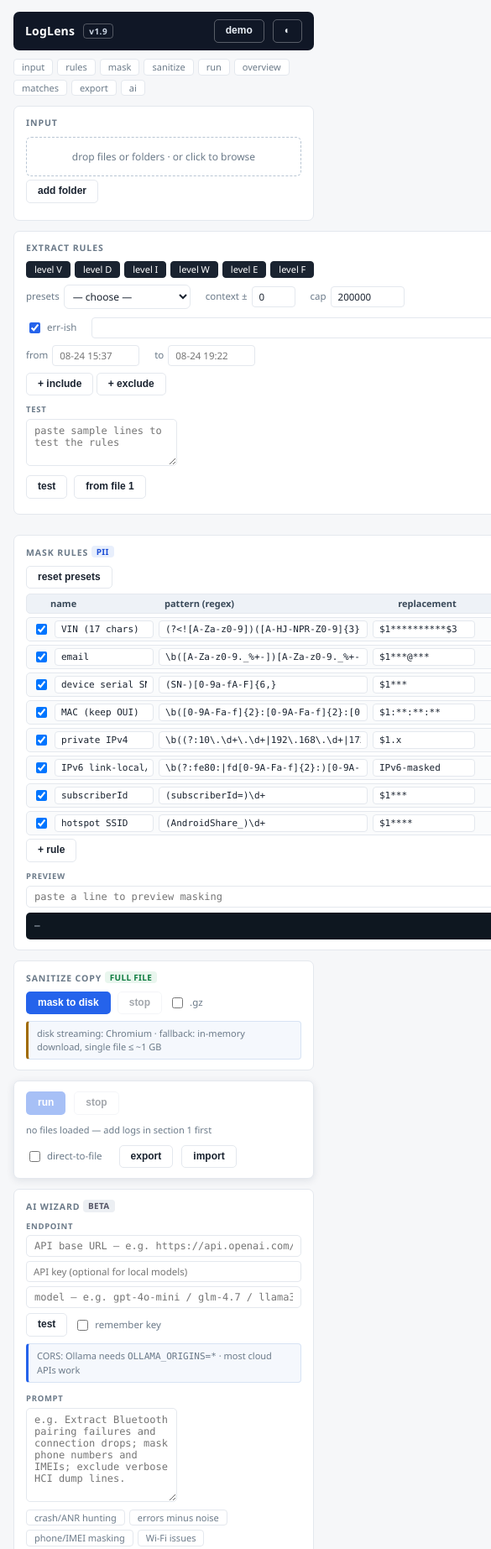
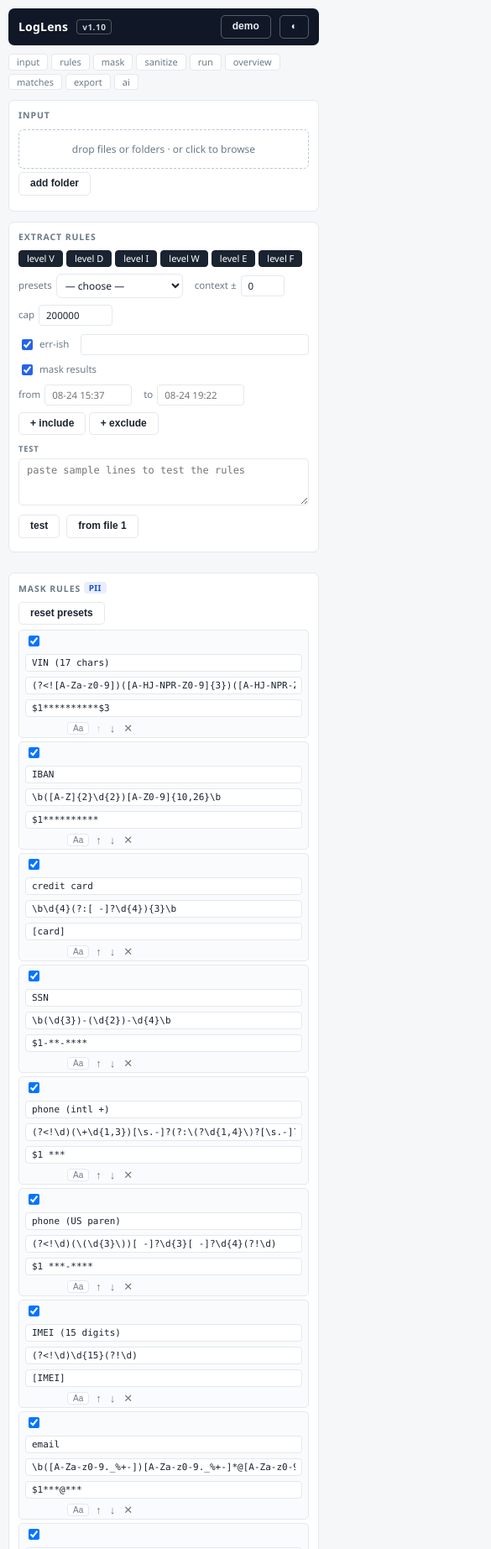
Before and after one commit to CJ-1981/loglens, a plain HTML site: page loglens.html in a window 390 px wide. Shown: the top 1845 px of the page at 84% size, 585 px wide, since content can reach past the window. Drawn offline with Linux system fonts and the light colour scheme.

Commit message:
v1.10: expand default PII presets to 15 rules (IBAN, card, SSN, phone, IMEI, public IPv4) with timestamp/epoch guards; mobile-responsive layout

```diff
--- a/loglens.html
+++ b/loglens.html
@@ -55,7 +55,7 @@
 label.tgl{display:flex;align-items:center;gap:5px;font-size:11.5px;color:var(--mut);cursor:pointer;margin-right:10px;white-space:nowrap}
 label.tgl input{accent-color:var(--accent)}
 input[type=text],input[type=number],input[type=password],select{border:1px solid var(--line);border-radius:4px;padding:4px 8px;font-size:11.5px;font-family:inherit;color:var(--ink);background:#fff}
-textarea{border:1px solid var(--line);border-radius:5px;padding:6px 9px;font-size:12px;font-family:var(--mono);resize:vertical;color:var(--ink);background:#fff}
+textarea{border:1px solid var(--line);border-radius:5px;padding:6px 9px;font-size:12px;font-family:var(--mono);resize:vertical;color:var(--ink);background:#fff;width:100%}
 .stats{display:grid;grid-template-columns:repeat(auto-fit,minmax(118px,1fr));gap:8px;margin-bottom:10px}
 .stat{background:#fff;border:1px solid var(--line);border-radius:6px;padding:7px 11px}
 .stat .n{font-size:18px;font-weight:700;font-variant-numeric:tabular-nums}
@@ -85,6 +85,21 @@
 .toast.show{opacity:.96}
 .reswrap tr[data-i]{cursor:copy}
 input[type=text]:disabled,input[type=number]:disabled{opacity:.45}
+/* mobile */
+@media(max-width:640px){
+  .wrap{padding:10px 10px 56px}
+  header.top{flex-wrap:wrap;row-gap:6px;padding:8px 12px}
+  .card{padding:10px 11px}
+  .rule{flex-wrap:wrap}
+  .rule input[type=text],.rule input[type=text].nm,.rule input[type=text].rp{flex:1 1 100%}
+  .rulehdr{display:none}
+  .stats{grid-template-columns:repeat(2,1fr)}
+  .chips{gap:4px}
+  label.tgl{margin-right:6px}
+  .reswrap{max-height:420px}
+  #runCard{position:static}
+  table{font-size:11px}
+}
 /* dark theme (toggle in header; persisted) */
 body[data-theme=dark]{--bg:#0d1218;--card:#151c24;--ink:#d7e3ee;--mut:#8ba1b5;--line:#263140;
   --accent:#4d8bff;--red:#ff6b6e;--amber:#e0a52e;--green:#3fbf6f;--dark:#0a1017;--code:#0a0f15;--codeink:#c9d8e6}
@@ -170,7 +185,7 @@
 <div class="wrap">
 
 <header class="top" title="Log extraction &amp; PII masking — 100% client-side, files never leave this machine">
-  <h1>LogLens</h1><span class="ver">v1.9</span>
+  <h1>LogLens</h1><span class="ver">v1.10</span>
   <div class="spacer"></div>
   <button class="btn sec" id="btnDemo" title="load a small synthetic sample">demo</button>
   <button class="btn sec" id="btnTheme" title="toggle dark mode">◐</button>
@@ -234,7 +249,7 @@
     <div style="margin-bottom:6px;display:flex;gap:8px;flex-wrap:wrap">
       <button class="btn sec" id="restoreMask">reset presets</button>
     </div>
-    <div class="rule" style="background:#eef2f7;font-weight:600;font-size:11px;color:#3a4a5a">
+    <div class="rule rulehdr" style="background:#eef2f7;font-weight:600;font-size:10px;color:#3a4a5a;letter-spacing:.4px">
       <span style="width:15px"></span><span class="nm" style="width:130px;flex:0 0 130px">name</span>
       <span style="flex:1">pattern (regex)</span><span class="rp" style="width:150px;flex:0 0 150px">replacement</span><span class="hits">hits</span><span style="width:22px"></span>
     </div>
@@ -378,7 +393,7 @@
 
 <div class="toast" id="toast"></div>
 <div class="footer">
-  LogLens v1.9 · single-file · no server · offline · profiles auto-save in this browser · default PII presets cover common vehicle/embedded-log identifiers · optional [Lnnn] prefix · AI wizard (bring your own endpoint)
+  LogLens v1.10 · single-file · no server · offline · profiles auto-save in this browser · 15 default PII mask rules (VIN, IBAN, card, SSN, phone, IMEI, email, serial, MAC, IP…) · optional [Lnnn] prefix · AI wizard (bring your own endpoint)
   optional [Lnnn] prefix · AI rule wizard (bring your own OpenAI-compatible endpoint).
 </div>
 </div>
@@ -629,12 +644,21 @@
   }
 
   // ------- default presets -------
+  // order matters: specific/context rules first, generic ranges last.
+  // Guards: timestamps ("08-24 15:37:01.123") and epoch-ms (13 digits) must NOT match.
   const DEFAULT_MASK = [
     {name:'VIN (17 chars)',  pattern:'(?<![A-Za-z0-9])([A-HJ-NPR-Z0-9]{3})([A-HJ-NPR-Z0-9]{10})([A-HJ-NPR-Z0-9]{4})(?![A-Za-z0-9])', replace:'$1**********$3', flags:'g'},
+    {name:'IBAN',            pattern:'\\b([A-Z]{2}\\d{2})[A-Z0-9]{10,26}\\b', replace:'$1**********', flags:'g'},
+    {name:'credit card',     pattern:'\\b\\d{4}(?:[ -]?\\d{4}){3}\\b', replace:'[card]', flags:'g'},
+    {name:'SSN',             pattern:'\\b(\\d{3})-(\\d{2})-\\d{4}\\b', replace:'$1-**-****', flags:'g'},
+    {name:'phone (intl +)',  pattern:'(?<!\\d)(\\+\\d{1,3})[\\s.-]?(?:\\(?\\d{1,4}\\)?[\\s.-]?)?\\d{2,4}(?:[\\s.-]?\\d{2,4}){1,3}(?!\\d)', replace:'$1 ***', flags:'g'},
+    {name:'phone (US paren)',pattern:'(?<!\\d)(\\(\\d{3}\\))[ -]?\\d{3}[ -]?\\d{4}(?!\\d)', replace:'$1 ***-****', flags:'g'},
+    {name:'IMEI (15 digits)',pattern:'(?<!\\d)\\d{15}(?!\\d)', replace:'[IMEI]', flags:'g'},
     {name:'email',           pattern:'\\b([A-Za-z0-9._%+-])[A-Za-z0-9._%+-]*@[A-Za-z0-9.-]+\\.[A-Za-z]{2,}\\b', replace:'$1***@***', flags:'g'},
     {name:'device serial SN-', pattern:'(SN-)[0-9a-fA-F]{6,}', replace:'$1***', flags:'g'},
     {name:'MAC (keep OUI)',  pattern:'\\b([0-9A-Fa-f]{2}:[0-9A-Fa-f]{2}:[0-9A-Fa-f]{2})(?::[0-9A-Fa-f]{2}){3}\\b', replace:'$1:**:**:**', flags:'g'},
     {name:'private IPv4',    pattern:'\\b((?:10\\.\\d+\\.\\d+|192\\.168\\.\\d+|172\\.(?:1[6-9]|2\\d|3[01])\\.\\d+))\\.\\d{1,3}\\b', replace:'$1.x', flags:'g'},
+    {name:'IPv4 (any)',      pattern:'\\b(\\d{1,3}\\.\\d{1,3})\\.\\d{1,3}\\.\\d{1,3}\\b', replace:'$1.x.x', flags:'g'},
     {name:'IPv6 link-local/ULA', pattern:'\\b(?:fe80:|fd[0-9A-Fa-f]{2}:)[0-9A-Fa-f:]*[0-9A-Fa-f]', replace:'IPv6-masked', flags:'g'},
     {name:'subscriberId',    pattern:'(subscriberId=)\\d+', replace:'$1***', flags:'g'},
     {name:'hotspot SSID',    pattern:'(AndroidShare_)\\d+', replace:'$1****', flags:'g'},
@@ -667,7 +691,7 @@
     'syslog, ISO-8601 and other common timestamp formats also occur and are auto-normalized.',
     'Extraction semantics: a line is kept when it matches ANY include rule and NO exclude rule; include patterns are applied case-insensitively unless ci=false.',
     'Mask rules run in order over every kept line; "replace" may use $1/$2 group references.',
-    'Built-in PII presets already cover: VIN-style 17-char identifiers, email, device "SN-…" serials, MAC (keeps OUI), private IPv4, IPv6 link-local/ULA, subscriberId, hotspot SSID. Reuse their intent; do not duplicate them unless asked.',
+    'Built-in PII presets already cover: VIN-style 17-char identifiers, IBAN, credit cards, SSN, phone numbers (+E.164 and US paren), 15-digit IMEIs, email, device "SN-…" serials, MAC (keeps OUI), IPv4 (private and public), IPv6 link-local/ULA, subscriberId, hotspot SSID. Reuse their intent; do not duplicate them unless asked.',
     'If the user only wants filtering, return an empty "mask" array; if only masking, return an empty "extract" array. Use short, descriptive rule names.'
   ].join('\n');
 
--- a/test_loglens_v15.js
+++ b/test_loglens_v15.js
@@ -248,7 +248,7 @@
 check('newState: ctxCount/truncated added', st0.ctxCount === 0 && st0.truncated === false);
 check('newState: byFile starts empty', !!st0.byFile && typeof st0.byFile === 'object' && Object.keys(st0.byFile).length === 0);
 check('newState: legacy fields intact', st0.total === 0 && st0.matched === 0 && st0.errish === 0 && Array.isArray(st0.matches));
-check('DEFAULT_MASK 8 generic rules', Array.isArray(CORE.DEFAULT_MASK) && CORE.DEFAULT_MASK.length === 8);
+check('DEFAULT_MASK 15 generic rules', Array.isArray(CORE.DEFAULT_MASK) && CORE.DEFAULT_MASK.length === 15);
 check('DEFAULT_EXTRACT present (empty = match all)', Array.isArray(CORE.DEFAULT_EXTRACT));
 check('DEMO sample intact', typeof CORE.DEMO === 'string' && CORE.DEMO.indexOf('YV4DEM0123AB34567') >= 0);
 check('SYSTEM_PROMPT mentions schema', CORE.SYSTEM_PROMPT.indexOf('"extract"') >= 0 && CORE.SYSTEM_PROMPT.indexOf('"mask"') >= 0);
```
Also changed, not shown: test_loglens.js (+12 -0 lines), .github/workflows/ci.yml (added), .github/workflows/pages.yml (added), README.md.
